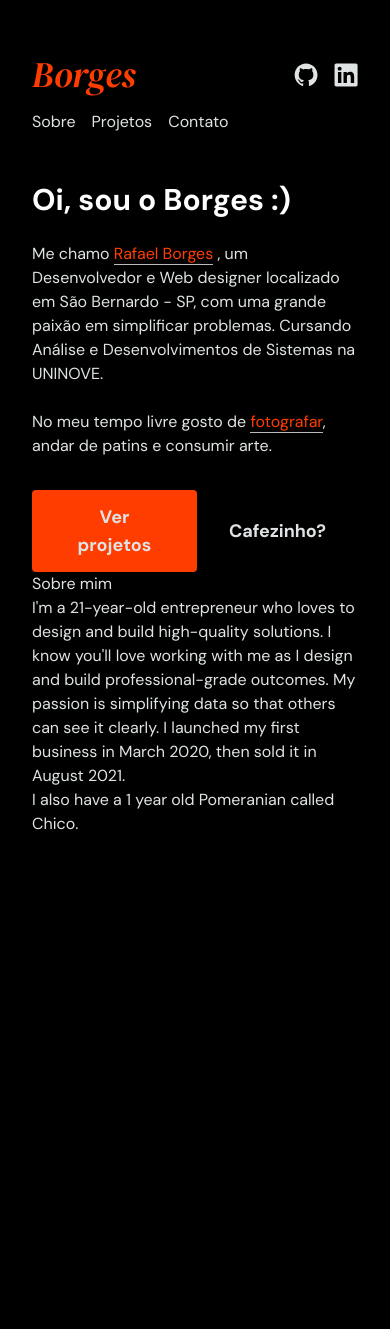
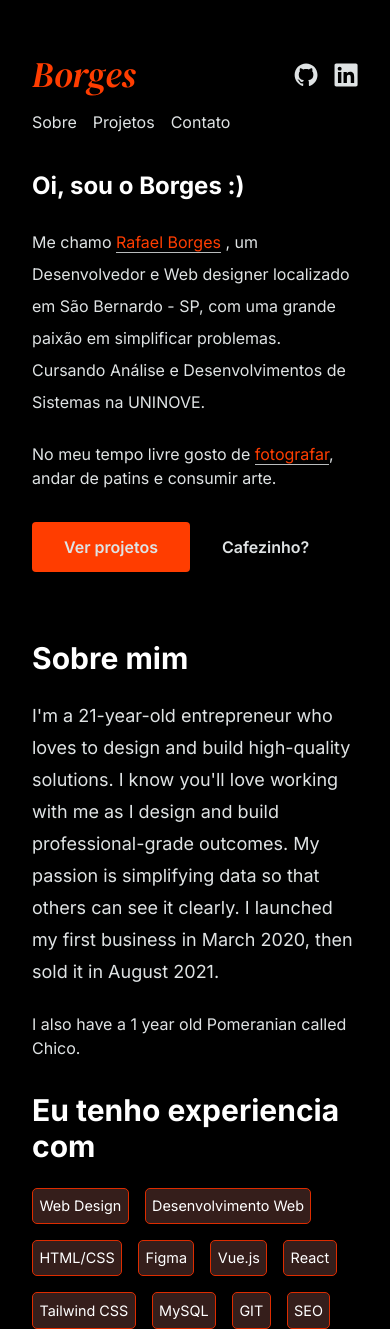
Before and after one commit to okborges/portfolio, a Nuxt app: page / in a window 390 px wide. Before the commit the page ends 884 px from the top, so only its background shows below. Built offline with nearby package versions, Linux system fonts and the light colour scheme.

Commit message:
o que isso ta responsivo é brincadeira

```diff
--- a/components/AboutMe.vue
+++ b/components/AboutMe.vue
@@ -1,15 +1,30 @@
 <template>
-  <section class="max-w-6xl mx-auto">
-    <div>
-      <h2>Sobre mim</h2>
-      <p>
+  <section class="max-w-6xl mx-auto justify-between mt-8 md:flex sm:mt-24">
+    <div class="md:w-1/2 md:pr-6">
+      <h2 class="text-3xl font-bold pb-6 text-white">Sobre mim</h2>
+      <p class="text-lg pb-6 leading-8 sm:leading-8">
         I'm a 21-year-old entrepreneur who loves to design and build
         high-quality solutions. I know you'll love working with me as I design
         and build professional-grade outcomes. My passion is simplifying data so
         that others can see it clearly. I launched my first business in March
         2020, then sold it in August 2021.
       </p>
-      <p>I also have a 1 year old Pomeranian called Chico.</p>
+      <p class="text-base">I also have a 1 year old Pomeranian called Chico.</p>
+    </div>
+    <div class="pt-8 md:pt-0">
+      <h2 class="text-3xl font-bold pb-6 text-white">Eu tenho experiencia com</h2>
+      <div class="flex flex-wrap max-w-sm btn-experiencia gap-4">
+        <p>Web Design</p>
+        <p>Desenvolvimento Web</p>
+        <p>HTML/CSS</p>
+        <p>Figma</p>
+        <p>Vue.js</p>
+        <p>React</p>
+        <p>Tailwind CSS</p>
+        <p>MySQL</p>
+        <p>GIT</p>
+        <p>SEO</p>
+      </div>
     </div>
   </section>
 </template>
@@ -18,4 +33,13 @@
 export default {};
 </script>
 
-<style></style>
+<style scoped>
+.btn-experiencia p{
+  padding: 0.4rem;
+  border-radius: 5px;
+  background-color: #351E1B;
+  border: solid 1px #DD2C00;
+  color: white;
+  font-size: 0.9rem;
+}
+</style>></style>
--- a/components/MainPrincipal.vue
+++ b/components/MainPrincipal.vue
@@ -1,11 +1,13 @@
 <template>
-  <main class="py-12">
-    <div class="flex max-w-6xl mx-auto justify-between items-center">
+  <main>
+    <div
+      class="flex max-w-6xl mx-auto justify-between items-center py-9 sm:py-12"
+    >
       <section class="md:w-7/12">
-        <h1 class="text-white font-bold mb-6 text-3xl ms:text-4xl md:text-5xl">
+        <h1 class="text-white font-bold mb-6 text-2xl ms:text-4xl md:text-5xl">
           Oi, sou o Borges :)
         </h1>
-        <p class="sm:text-xl mb-6 md:pr-6">
+        <p class="leading-8 sm:leading-8 sm:text-xl mb-6 md:pr-6">
           Me chamo
           <a
             href="https://linkedin.com/in/okborges"
@@ -26,12 +28,12 @@
             >fotografar</a
           >, andar de patins e consumir arte.
         </p>
-        <div class="flex justify-center md:block">
+        <div class="flex mt-8 md:block">
           <button class="btn-projetos">
-            <a href="" class="text-lg font-semibold">Ver projetos</a>
+            <a href="" class="sm:text-lg font-semibold">Ver projetos</a>
           </button>
           <button>
-            <a href="" class="text-lg font-semibold p-8 cafe">Cafezinho?</a>
+            <a href="" class="sm:text-lg font-semibold p-8 cafe">Cafezinho?</a>
           </button>
         </div>
       </section>
--- a/nuxt.config.js
+++ b/nuxt.config.js
@@ -19,7 +19,7 @@ export default {
       },
       {
         rel: "stylesheet",
-        href: "https://fonts.googleapis.com/css2?family=DM+Sans:ital,wght@0,400;0,500;0,700;1,400;1,500;1,700&display=swap",
+        href: "https://fonts.googleapis.com/css2?family=Inter:wght@100;200;300;400;500;600;700;800;900&display=swap",
       },
     ],
   },
--- a/pages/index.vue
+++ b/pages/index.vue
@@ -20,7 +20,8 @@ export default {
 <style>
 body {
   background-color: black;
-  font-family: "DM Sans", sans-serif;
+  font-family: "Inter", sans-serif;
   color: #dfe3e4;
 }
+
 </style>
```
